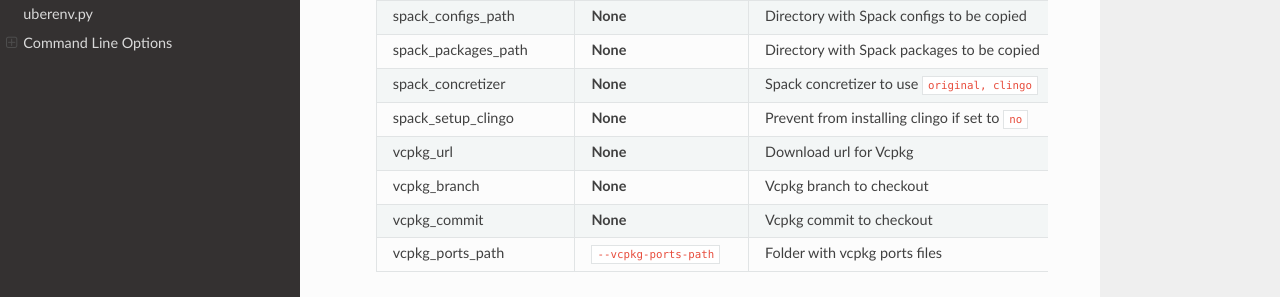
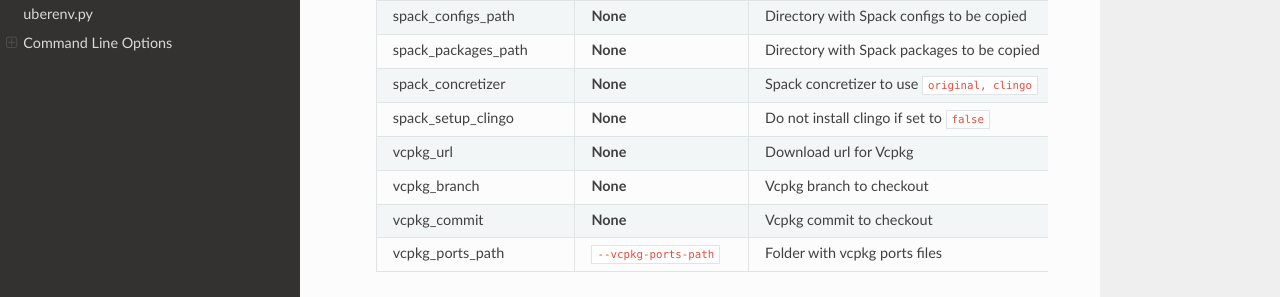
Before and after one commit to LLNL/uberenv, a Sphinx documentation site: the page built from docs/sphinx/index.rst, in a window 1280 px wide and 900 px high, scrolled down 3578 px. Shown: the part 149-446 px from the top of the window. Built offline with Sphinx 7.4.7 and the Read the Docs theme 2.0.0, drawn with Linux system fonts in a browser that asks for light colours.

Commit message:
Switch to / for consistency. Use lower case in doc to match json syntax

```diff
--- a/docs/sphinx/index.rst
+++ b/docs/sphinx/index.rst
@@ -188,14 +188,14 @@ Project settings are as follows:
   package_version          **None**                   Spack package version                            **None**
   package_final_phase      ``--package-final-phase``  Controls after which phase Spack should stop     **None**
   package_source_dir       ``--package-source-dir``   Controls the source directory Spack should use   **None**
-  force_commandline_prefix **None**                   Force user to specify `--prefix` on command line ``False``
+  force_commandline_prefix **None**                   Force user to specify `--prefix` on command line ``false``
   spack_url                **None**                   Download url for Spack                           ``https://github.com/spack/spack.git``
   spack_commit             **None**                   Spack commit to checkout                         **None**
   spack_activate           **None**                   Spack packages to activate                       **None**
   spack_configs_path       **None**                   Directory with Spack configs to be copied        ``spack_configs``
   spack_packages_path      **None**                   Directory with Spack packages to be copied       ``packages``
   spack_concretizer        **None**                   Spack concretizer to use ``original, clingo``    ``original``
-  spack_setup_clingo       **None**                   Prevent from installing clingo if set to ``no``  ``yes``
+  spack_setup_clingo       **None**                   Do not install clingo if set to ``false``        ``true``
   vcpkg_url                **None**                   Download url for Vcpkg                           ``https://github.com/microsoft/vcpkg``
   vcpkg_branch             **None**                   Vcpkg branch to checkout                         ``master``
   vcpkg_commit             **None**                   Vcpkg commit to checkout                         **None**
--- a/uberenv.py
+++ b/uberenv.py
@@ -551,7 +551,7 @@ class SpackEnv(UberEnv):
 
         if "spack_concretizer" in self.project_opts and self.project_opts["spack_concretizer"] == "clingo":
             self.use_clingo = True
-            if "spack_setup_clingo" in self.project_opts and self.project_opts["spack_setup_clingo"] == "no":
+            if "spack_setup_clingo" in self.project_opts and self.project_opts["spack_setup_clingo"] == False:
                 print("[info: clingo will not be installed by uberenv]")
             else:
                 self.setup_clingo()
```
